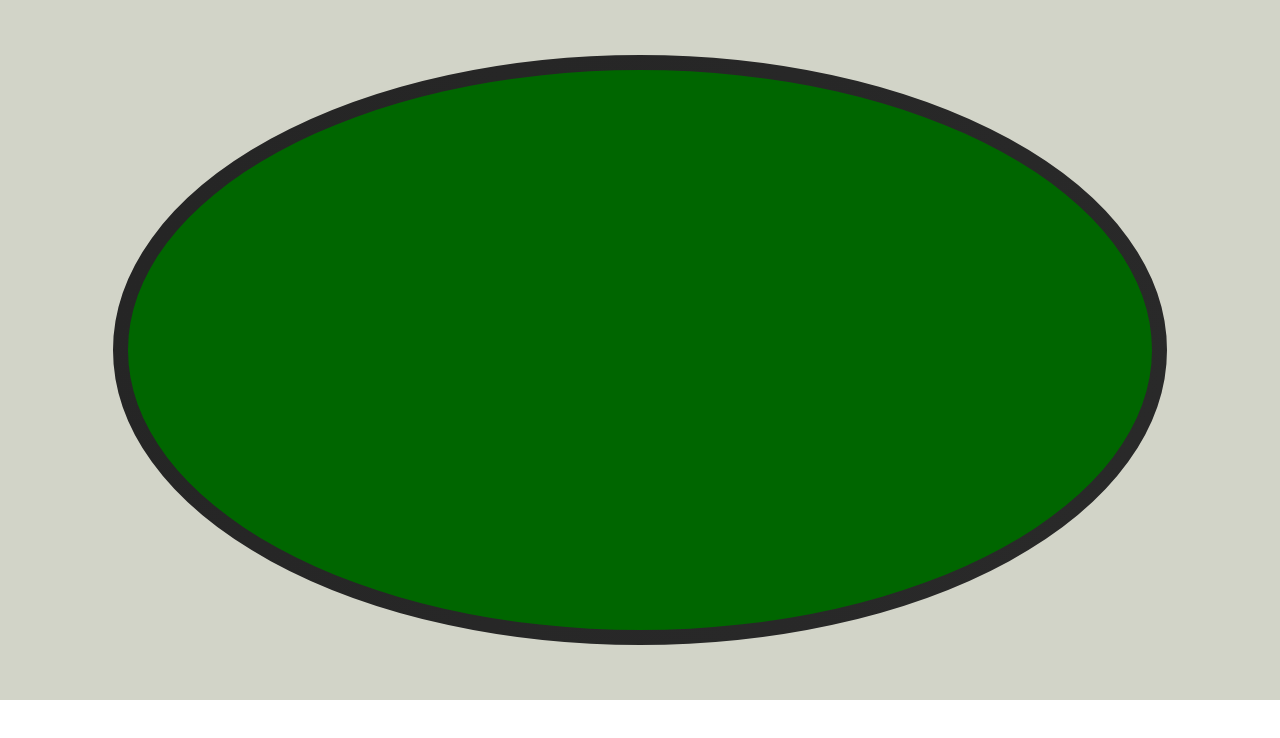
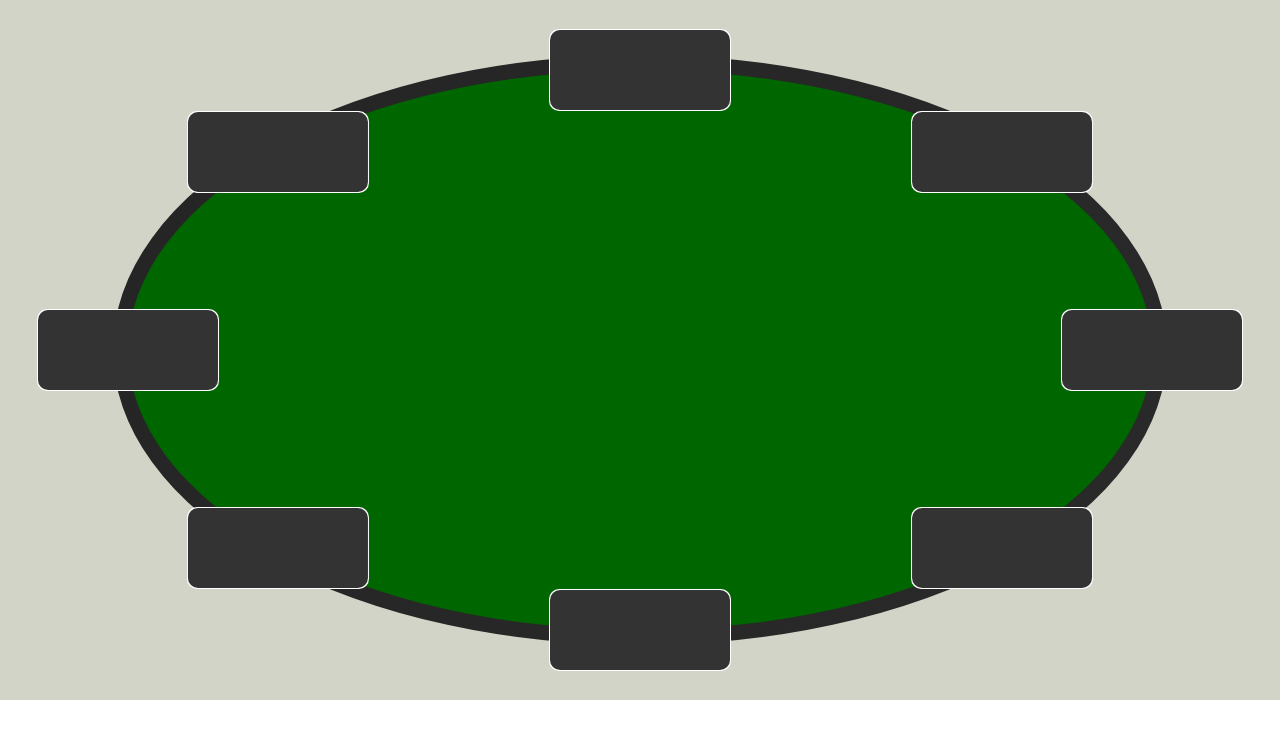
Before and after one commit to KLociJS/poker-app, a Next.js app: page / in a window 1280 px wide. Shown: the top 738 px of the page. Built offline with nearby package versions, Linux system fonts and the light colour scheme.

Commit message:
refactor: Refactor canvas

```diff
--- /dev/null
+++ b/src/app/index.module.css
@@ -0,0 +1,7 @@
+.container {
+  position: relative;
+}
+
+.canvas {
+  position: absolute;
+}
--- a/src/app/page.tsx
+++ b/src/app/page.tsx
@@ -1,91 +1,51 @@
 "use client";
 
-import { RefObject, useEffect, useRef } from "react";
+import { RefObject, useEffect, useMemo, useRef } from "react";
+import styles from "./index.module.css";
+import { CanvasItem } from "./type";
+import { drawBackground, drawPlayer, reDrawCanvas } from "./utils";
 
 export default function Home() {
-  const canvas = useRef<HTMLCanvasElement>(null);
+  const backgroundCanvas = useRef<HTMLCanvasElement>(null);
+  const playerBackgroundCanvas = useRef<HTMLCanvasElement>(null);
+  const gameInfoCanvas = useRef<HTMLCanvasElement>(null);
+
+  const drawGameInfo = (canvas: RefObject<HTMLCanvasElement>) => {};
+
+  const canvases: CanvasItem[] = useMemo(
+    () => [
+      { ref: backgroundCanvas, drawFn: drawBackground, id: 1 },
+      { ref: playerBackgroundCanvas, drawFn: drawPlayer, id: 2 },
+      { ref: gameInfoCanvas, drawFn: drawGameInfo, id: 3 },
+    ],
+    []
+  );
 
   useEffect(() => {
-    if (canvas.current) {
-      canvas.current.width = window.innerWidth;
-      canvas.current.height = window.innerHeight - 100;
+    reDrawCanvas(canvases);
 
-      drawBackground(canvas);
-    }
-
-    const handleResize = () => {
-      if (canvas.current) {
-        canvas.current.width = window.innerWidth;
-        canvas.current.height = window.innerHeight - 100;
-        drawBackground(canvas);
-      }
+    const handleResize = (canvases: CanvasItem[]) => {
+      reDrawCanvas(canvases);
     };
 
-    window.addEventListener("resize", handleResize);
+    window.addEventListener("resize", () => handleResize(canvases));
 
     () => {
-      window.removeEventListener("resize", handleResize);
+      window.removeEventListener("resize", () => handleResize(canvases));
     };
-  }, []);
+  }, [canvases]);
 
   return (
-    <main>
-      <canvas id='canvas' ref={canvas}></canvas>
-    </main>
+    <>
+      <main className={styles.container}>
+        {canvases.map((canvas) => (
+          <canvas
+            key={canvas.id}
+            ref={canvas.ref}
+            className={styles.canvas}
+          ></canvas>
+        ))}
+      </main>
+    </>
   );
 }
-
-const drawBackground = (canvas: RefObject<HTMLCanvasElement>) => {
-  const ctx = canvas.current?.getContext("2d");
-
-  if (ctx && canvas.current) {
-    ctx.fillStyle = "#D2D4C8";
-    ctx.fillRect(0, 0, canvas.current.width, canvas.current.height);
-
-    const gradient = ctx.createLinearGradient(
-      0,
-      0,
-      canvas.current.width,
-      canvas.current.height
-    );
-    gradient.addColorStop(0, "#242424"); // Start color (slightly darker gray)
-    gradient.addColorStop(1, "#2A2A2A"); // End color (darker gray)
-
-    // Set the gradient as the stroke style for the ellipse
-    ctx.lineWidth = 30;
-    ctx.strokeStyle = gradient;
-
-    const centerX = canvas.current.width / 2;
-    const centerY = canvas.current.height / 2;
-    const radiusX = Math.min((canvas.current.width * 0.8) / 2, 550); // Horizontal radius
-    console.log(radiusX);
-    const radiusY = (canvas.current.height * 0.8) / 2; // Vertical radius
-
-    // Begin drawing the ellipse
-    ctx.beginPath();
-    ctx.ellipse(centerX, centerY, radiusX, radiusY, 0, 0, 2 * Math.PI);
-    ctx.stroke();
-
-    // Set the gradient as the fill style for the inner ellipse
-    ctx.fillStyle = "#006600";
-
-    // Calculate the position of the inner ellipse (at the edge of the outer ellipse)
-    const innerCenterX = centerX;
-    const innerCenterY = centerY;
-    const innerRadiusX = radiusX; // Adjust as needed
-    const innerRadiusY = radiusY; // Adjust as needed
-
-    // Draw the inner ellipse inside the gray one and fill it
-    ctx.beginPath();
-    ctx.ellipse(
-      innerCenterX,
-      innerCenterY,
-      innerRadiusX,
-      innerRadiusY,
-      0,
-      0,
-      2 * Math.PI
-    );
-    ctx.fill(); // Fill the inner ellipse with the green gradient
-  }
-};
--- /dev/null
+++ b/src/app/type.tsx
@@ -0,0 +1,16 @@
+import { RefObject } from "react";
+
+export type DrawFn = (canvas: RefObject<HTMLCanvasElement>) => void;
+
+export type CanvasItem = {
+  id: number;
+  ref: RefObject<HTMLCanvasElement>;
+  drawFn: DrawFn;
+};
+
+export type EllipseProps = {
+  centerX: number;
+  centerY: number;
+  radiusX: number;
+  radiusY: number;
+};
--- /dev/null
+++ b/src/app/utils.tsx
@@ -0,0 +1,135 @@
+import { RefObject } from "react";
+import { CanvasItem, DrawFn, EllipseProps } from "./type";
+
+export const drawBackground: DrawFn = (
+  canvas: RefObject<HTMLCanvasElement>
+) => {
+  const ctx = canvas.current?.getContext("2d");
+
+  if (ctx && canvas.current) {
+    //Draw background
+    ctx.fillStyle = "#D2D4C8";
+    ctx.fillRect(0, 0, canvas.current.width, canvas.current.height);
+
+    //Draw table
+    const gradient = ctx.createLinearGradient(
+      0,
+      0,
+      canvas.current.width,
+      canvas.current.height
+    );
+
+    gradient.addColorStop(0, "#242424"); // Start color
+    gradient.addColorStop(1, "#2A2A2A"); // End color
+
+    ctx.lineWidth = 30;
+    ctx.strokeStyle = gradient;
+
+    const ellipseProps = calculateEllipse(canvas);
+
+    if (!ellipseProps) return;
+
+    const { centerX, centerY, radiusX, radiusY } = ellipseProps;
+
+    // Draw the outer ellipse
+    ctx.beginPath();
+    ctx.ellipse(centerX, centerY, radiusX, radiusY, 0, 0, 2 * Math.PI);
+    ctx.stroke();
+
+    ctx.fillStyle = "#006600";
+
+    // Draw the inner ellipse
+    ctx.beginPath();
+    ctx.ellipse(centerX, centerY, radiusX, radiusY, 0, 0, 2 * Math.PI);
+    ctx.fill();
+  }
+};
+
+export const drawPlayer: DrawFn = (canvas: RefObject<HTMLCanvasElement>) => {
+  const ctx = canvas.current?.getContext("2d");
+
+  if (ctx) {
+    const ellipseProps = calculateEllipse(canvas);
+    if (!ellipseProps) return;
+    const { centerX, centerY, radiusX, radiusY } = ellipseProps;
+
+    const numberOfItems = 8;
+    for (let i = 0; i < numberOfItems; i++) {
+      const angle = (i / numberOfItems) * 2 * Math.PI; // Calculate the angle around the ellipse
+
+      const width = 180;
+      const height = 80;
+      const radius = 10;
+      const borderWidth = 1;
+
+      // Calculate the position of the item around the ellipse circumference
+      const x = centerX + radiusX * Math.cos(angle) - width / 2;
+      const y = centerY + radiusY * Math.sin(angle) - height / 2;
+
+      // Draw rounded border
+      drawRoundedRectangle(
+        x - borderWidth,
+        y - borderWidth,
+        width + 2 * borderWidth,
+        height + 2 * borderWidth,
+        radius,
+        ctx
+      );
+
+      // Draw rounded rectangle
+      ctx.fillStyle = "#333333";
+      ctx.beginPath();
+      ctx.moveTo(x + radius, y);
+      ctx.arcTo(x + width, y, x + width, y + height, radius);
+      ctx.arcTo(x + width, y + height, x, y + height, radius);
+      ctx.arcTo(x, y + height, x, y, radius);
+      ctx.arcTo(x, y, x + width, y, radius);
+      ctx.closePath();
+      ctx.fill();
+    }
+  }
+};
+
+function drawRoundedRectangle(
+  x: number,
+  y: number,
+  width: number,
+  height: number,
+  radius: number,
+  ctx: CanvasRenderingContext2D | null | undefined
+) {
+  if (ctx) {
+    ctx.fillStyle = "white";
+    ctx.beginPath();
+    ctx.moveTo(x + radius, y);
+    ctx.arcTo(x + width, y, x + width, y + height, radius);
+    ctx.arcTo(x + width, y + height, x, y + height, radius);
+    ctx.arcTo(x, y + height, x, y, radius);
+    ctx.arcTo(x, y, x + width, y, radius);
+    ctx.closePath();
+    ctx.fill();
+  }
+}
+
+const calculateEllipse = (
+  canvas: RefObject<HTMLCanvasElement>
+): EllipseProps | undefined => {
+  if (canvas.current) {
+    const centerX = canvas.current.width / 2;
+    const centerY = canvas.current.height / 2;
+    const radiusX = Math.min((canvas.current.width * 0.8) / 2, 550); // Horizontal radius
+    const radiusY = (canvas.current.height * 0.8) / 2; // Vertical radius
+
+    return { centerX, centerY, radiusX, radiusY };
+  }
+};
+
+export const reDrawCanvas = (canvasArr: CanvasItem[]) => {
+  canvasArr.forEach((element) => {
+    if (element.ref.current) {
+      element.ref.current.width = window.innerWidth;
+      element.ref.current.height = window.innerHeight - 100;
+      element.drawFn(element.ref);
+    }
+  });
+};
```
Also changed, not shown: src/app/constants.tsx (added).
